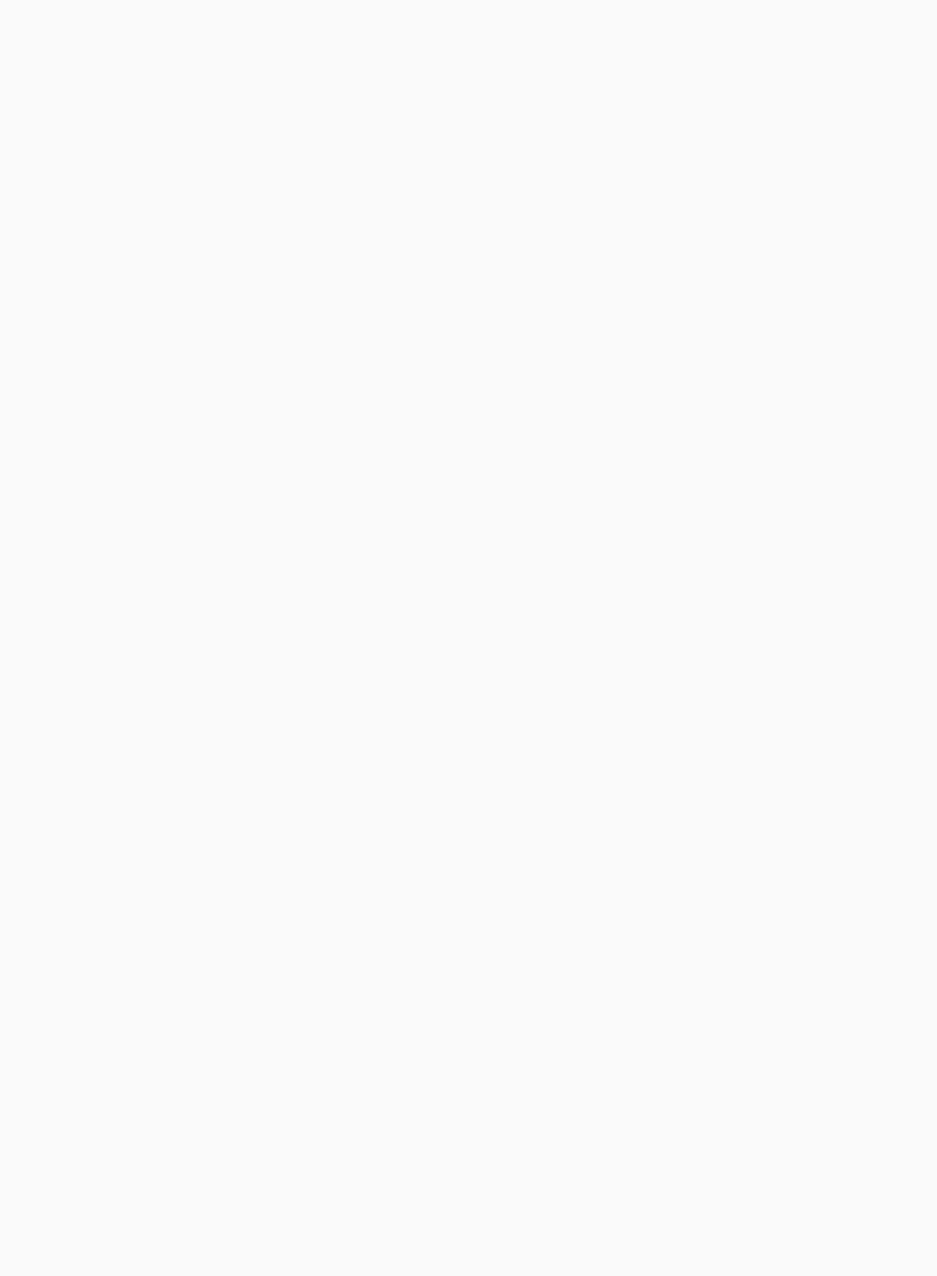
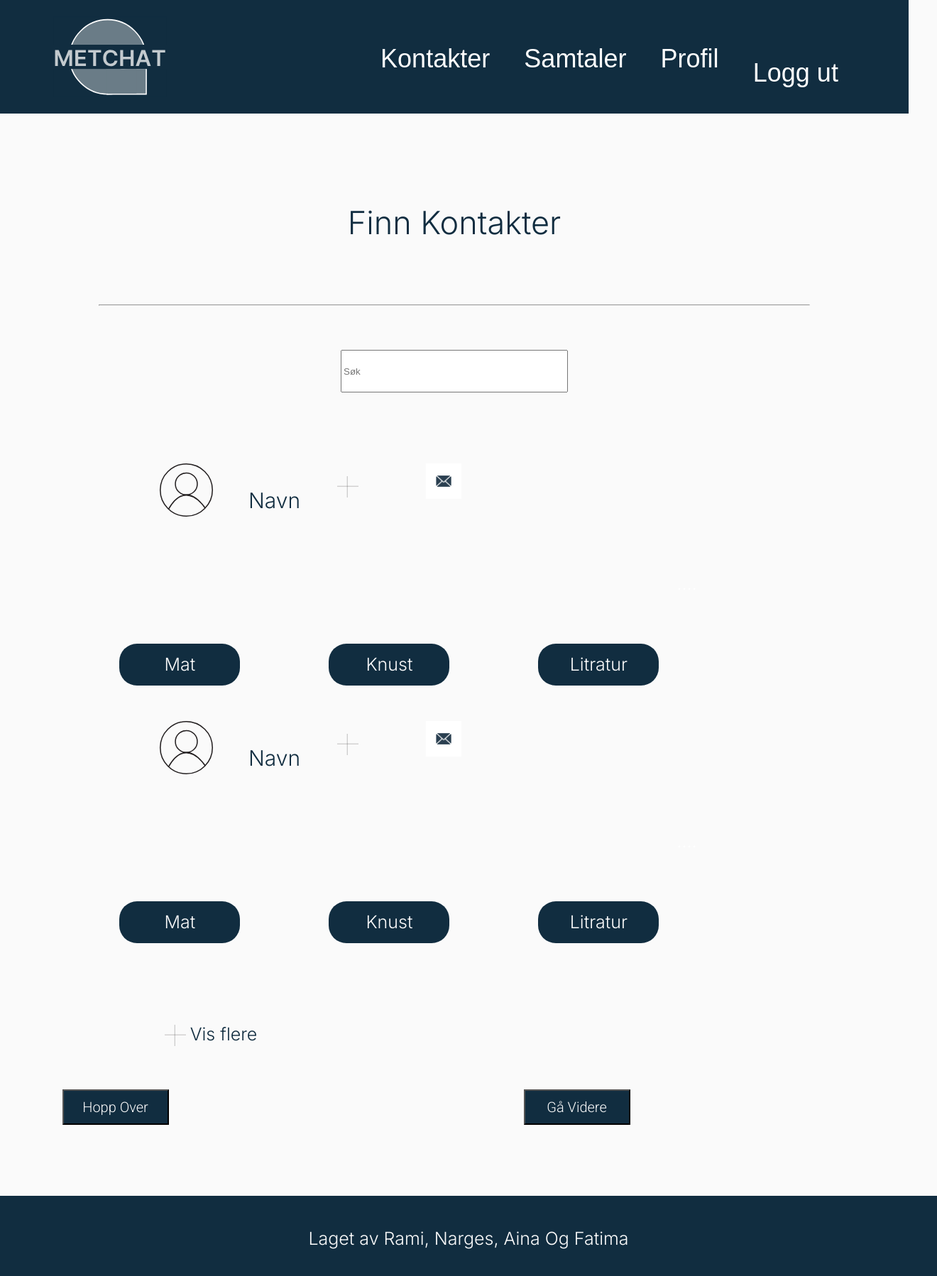
Before and after one commit to nargesirezaei/bachelor-metchat, a React (Create React App) app: page /kontakter in a window 1280 px wide. Before the commit this address had no page. Shown: the top 1798 px of the page at 71% size, 1320 px wide, since content can reach past the window. Before the commit the page ends 800 px from the top, so only its background shows below. Built offline with nearby package versions, Linux system fonts and the light colour scheme; a web font is replaced by a local one.

Commit message:
Trying to add navigation after login and register. Started Contacts.jsx

```diff
--- a/src/App.js
+++ b/src/App.js
@@ -2,17 +2,18 @@
 import React from "react";
 import { BrowserRouter, Routes, Route } from "react-router-dom";
 import Register from "./test_pages/Register";
-import MoreInfo from "./MoreInfo";
 import Welcome from "./Welcome";
+import Contacts from "./Contacts";
 
 export default function App() {
   return (
     <BrowserRouter>
       <Routes>
-        <Route path="/" element={<Welcome />} />
-        <Route path="/moreInfo" element={<MoreInfo />} />
+        <Route path="/kontakter" element={<Contacts />} />
 
         <Route path="/register" element={<Register />} />
+
+        <Route path="/" element={<Welcome />} />
       </Routes>
     </BrowserRouter>
   );
--- /dev/null
+++ b/src/Contacts.jsx
@@ -0,0 +1,89 @@
+import React, { useState, useEffect } from "react";
+import { Link, useNavigate } from "react-router-dom";
+import "./style.css";
+
+function Contacts() {
+  const [contacts, setContacts] = useState([]);
+
+  return (
+    <>
+      {/* Pull nav out as a component
+      Add navigation */}
+      <nav>
+        <Link to="/">
+          <img src="Logo.svg" alt="logo" />
+        </Link>
+        <ul className="main-nav">
+          <li>
+            <div className="active">
+              <Link to="/kontakter">Kontakter</Link>
+            </div>
+          </li>
+          <li>
+            <Link to="/samtaler">Samtaler</Link>
+          </li>
+          <li>
+            <Link to="/profil">Profil</Link>
+          </li>
+          <li className="push">
+            <Link to="/logut">Logg ut</Link>
+          </li>
+        </ul>
+      </nav>
+
+      <section id="first">
+        <h1>Finn Kontakter</h1>
+        <hr></hr>
+        <input
+          type="search"
+          className="form-control rounded"
+          placeholder="Søk"
+          aria-label="Search"
+          aria-describedby="search-addon"
+        />
+      </section>
+
+      <section id="second">
+        <div className="info">
+          <img src="profile.svg" alt="profile-icon" />
+          <h2>Navn</h2>
+          <img className="pluss" src="pluss.svg" alt="pluss-icon" />
+          <img className="mail" src="mail.jpg" alt="mail-icon" />
+        </div>
+        <div className="intersts">
+          <button className="btn">Mat</button>
+          <button className="btn">Knust</button>
+          <button className="btn">Litratur</button>
+          <div>....</div>
+        </div>
+        <div className="info">
+          <img src="profile.svg" alt="profile-icon" />
+          <h2>Navn</h2>
+          <img className="pluss" src="pluss.svg" alt="pluss-icon" />
+          <img className="mail" src="mail.jpg" alt="mail-icon" />
+        </div>
+        <div className="intersts">
+          <button className="btn">Mat</button>
+          <button className="btn">Knust</button>
+          <button className="btn">Litratur</button>
+          <div>....</div>
+        </div>
+        <div className="showMore">
+          <a href="">
+            <img src="pluss.svg" alt="pluss-icon" />
+          </a>
+          <button>Vis flere</button>
+        </div>
+        <div className="third">
+          <button>Hopp Over</button>
+          <button>Gå Videre</button>
+        </div>
+      </section>
+
+      <footer>
+        <p>Laget av Rami, Narges, Aina Og Fatima</p>
+      </footer>
+    </>
+  );
+}
+export default Contacts;
--- a/src/components/Register.jsx
+++ b/src/components/Register.jsx
@@ -1,8 +1,12 @@
 import React, { useState } from "react";
+import { useNavigate } from "react-router-dom";
 import axios from "axios";
 import { authenticationRoute } from "../APIRoutes";
+import "../home.css";
 
 function Register() {
+  const navigate = useNavigate();
+
   const [values, setValues] = useState({
     fname: "",
     lname: "",
@@ -65,6 +69,7 @@ function Register() {
       } else if (data.status === true) {
         localStorage.setItem("metchat-user", JSON.stringify(data.user));
         alert("Bruker opprettet"); // Noe bedre å si?
+        navigate("/merInfo");
       }
     }
   };
--- a/src/components/login.jsx
+++ b/src/components/login.jsx
@@ -46,7 +46,7 @@ function Login() {
   //  handleSubmit function is called when the user submits the form.
   // First, the default action of refreshing the page is prevented.
   // Then sends a POST request to the server with the user's email and password.
-  // If the validation is successful, and the server returns a successful response, the user's details are saved in localStorage, an alert message is displayed, and the page is redirected to the home page.
+  // If the validation is successful, and the server returns a successful response, the user's details are saved in localStorage, an alert message is displayed, and the page is redirected to the contacts page.
   const handleSubmit = async (e) => {
     e.preventDefault(); // prevents the page form refreshing or moving to another url.
     console.log("email", values.email);
@@ -63,8 +63,8 @@ function Login() {
         alert(data.msg);
       } else if (data.status === true) {
         localStorage.setItem("metchat-user", JSON.stringify(data.user));
-        alert("Logged in");
-        navigate("/"); // add navigation to contacts?
+        alert("Logget inn");
+        navigate("/kontakter"); // add navigation to contacts?
       }
     }
   };
```
